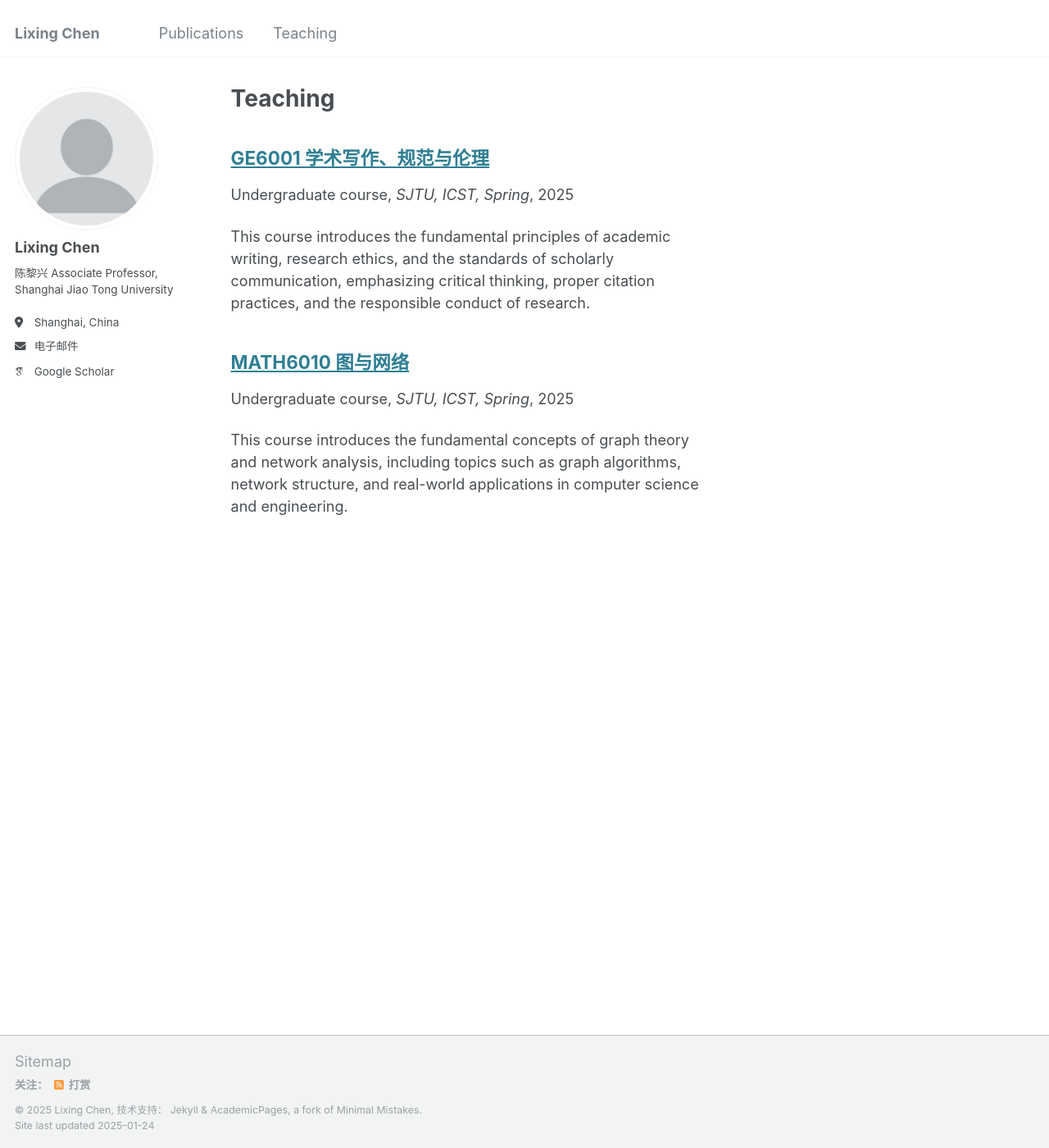
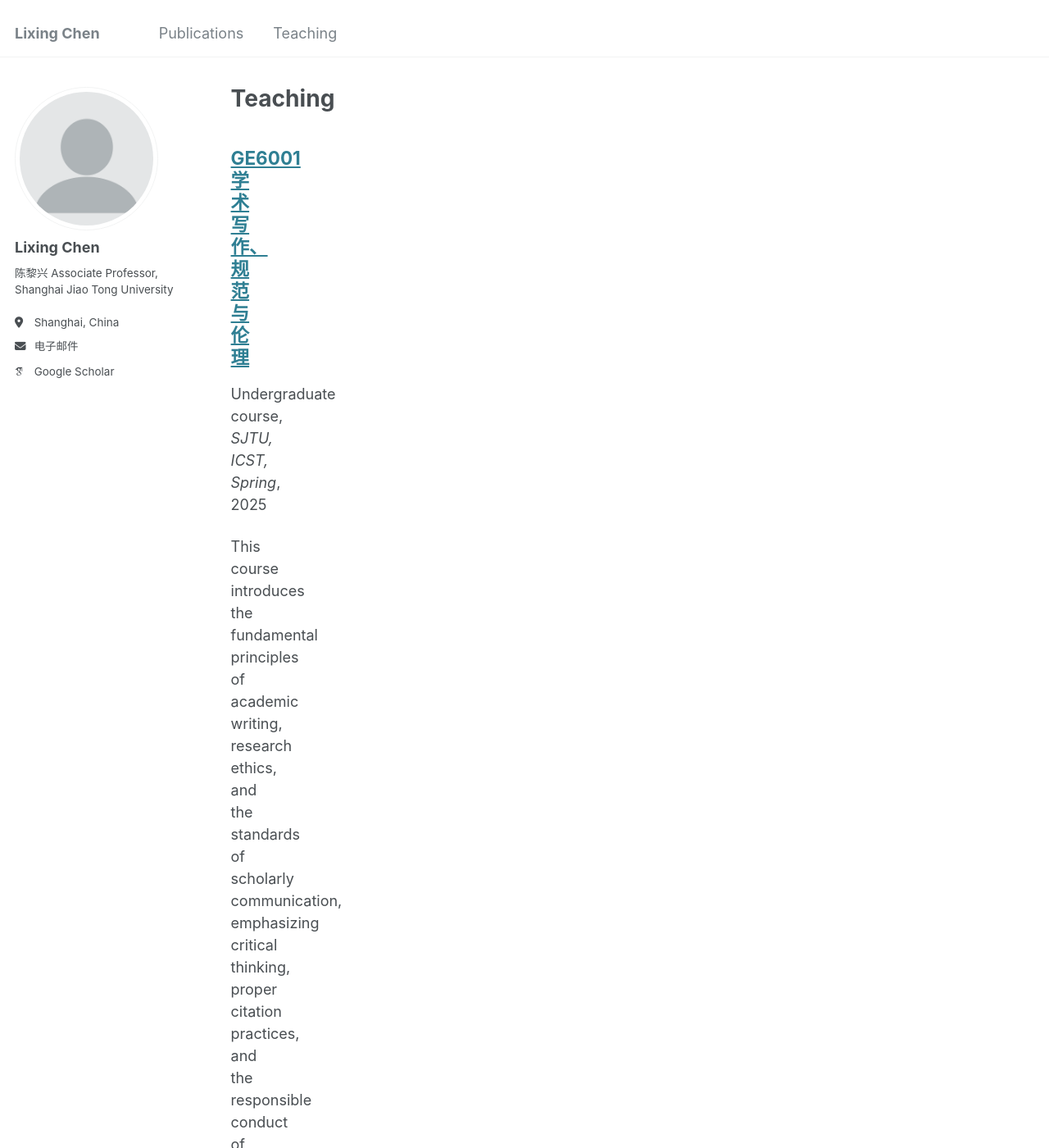
Before and after one commit to Cai-Cai-Zi/Cai-Cai-Zi.github.io, a Jekyll site: the page built from _pages/teaching.html, in a window 1280 px wide and 1400 px high. Shown: the whole window at 82% size. Built offline with Jekyll 4.4.1, drawn with Linux system fonts in a browser that asks for light colours; some web fonts are replaced.

Commit message:
change width

```diff
--- a/_sass/_variables.scss
+++ b/_sass/_variables.scss
@@ -132,9 +132,9 @@ $x-large                    : 1280px !default;
    Grid
    ========================================================================== */
 
-$right-sidebar-width-narrow : 200px !default;
-$right-sidebar-width        : 300px !default;
-$right-sidebar-width-wide   : 400px !default;
+$right-sidebar-width-narrow : 400px !default;
+$right-sidebar-width        : 800px !default;
+$right-sidebar-width-wide   : 1000px !default;
 
 $susy: (
   columns: 12,
--- a/_teaching/fall-teaching-1.md
+++ b/_teaching/fall-teaching-1.md
@@ -3,6 +3,6 @@ title: "MATH6010 图与网络"
 collection: teaching
 type: "Undergraduate course"
 permalink: /teaching/fall-teaching-1
-venue: "SJTU, ICST, Spring"
+venue: "SJTU, ICST, Fall"
 ---
 This course introduces the fundamental concepts of graph theory and network analysis, including topics such as graph algorithms, network structure, and real-world applications in computer science and engineering.
```
